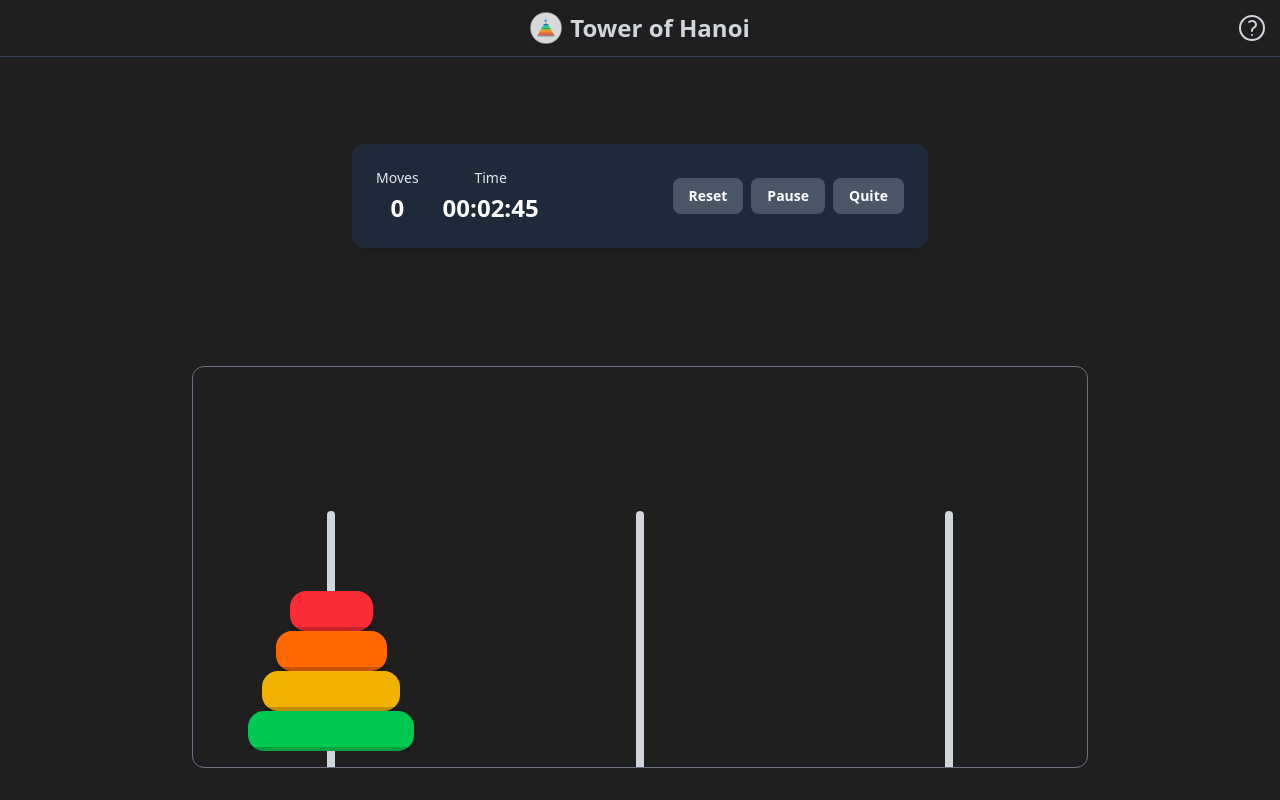
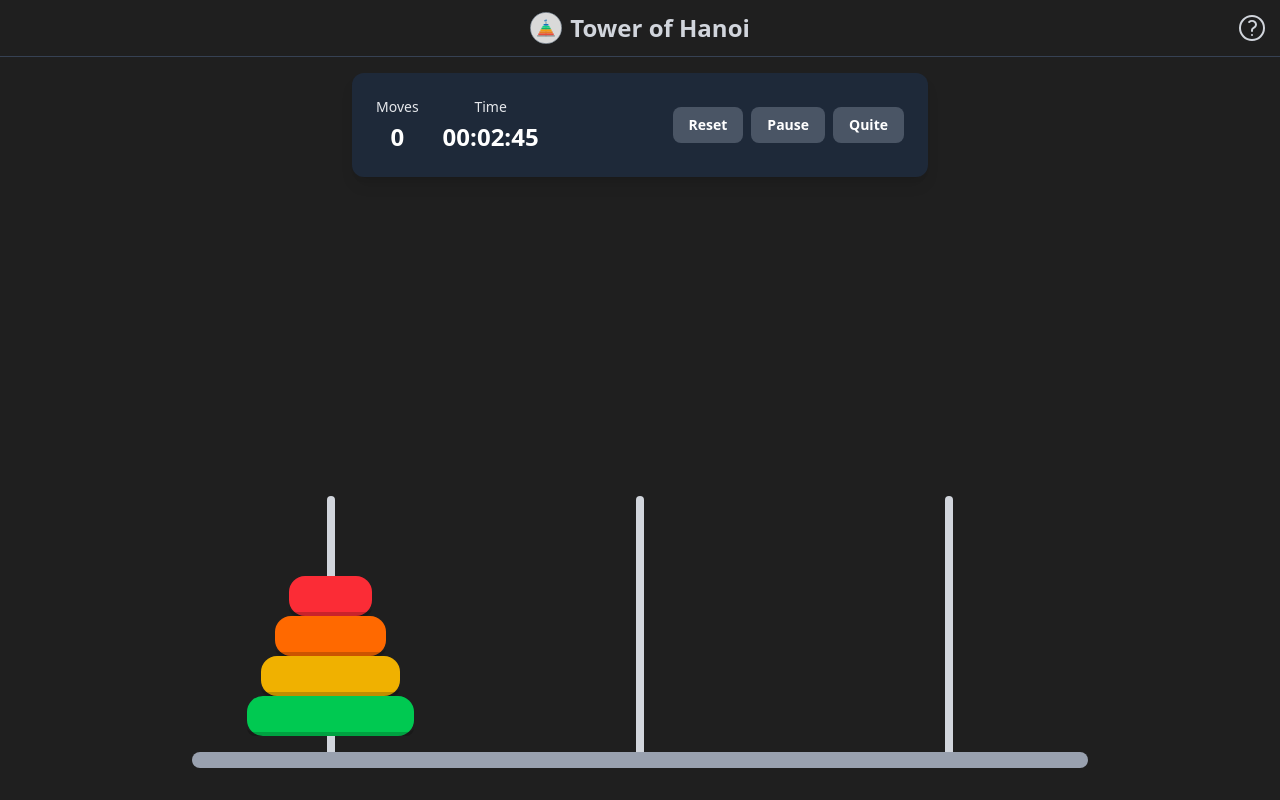
Before and after one commit to DeLinev/HanoiTower, a React (Vite) app: page / in a window 1280 px wide. Both pictures are taken after a click on the button "Start Game". Built offline with nearby package versions, Linux system fonts and the light colour scheme.

Commit message:
Refactor Card component layout and update HanoiGame component structure

```diff
--- a/src/components/common/Card.tsx
+++ b/src/components/common/Card.tsx
@@ -2,7 +2,7 @@ import type { CardType } from "../../types/ui.types";
 
 export function Card({ children, Icon, title } : CardType) {
     return (
-        <div className="flex flex-col items-center justify-center flex-1 gap-4 p-4">
+        <div className="flex flex-col items-center justify-start flex-1 gap-4 p-4">
             {
                 (Icon || title) &&
                 <div className="flex items-center gap-1">
--- a/src/components/game/HanoiGame.tsx
+++ b/src/components/game/HanoiGame.tsx
@@ -4,11 +4,12 @@ import { Tower } from "./Tower";
 export function HanoiGame({ gameState }: { gameState: GameState }) {
     return (
         <div className="w-full p-8">
-            <div className="grid grid-cols-3 gap-8 max-w-4xl mx-auto border-1 border-gray-500 rounded-xl">
+            <div className="grid grid-cols-3 gap-8 max-w-4xl mx-auto">
                 {gameState.towers.map((tower) => (
                     <Tower key={tower.id} tower={tower} />
                 ))}
             </div>
+            <div className="w-full h-4 bg-gray-400 rounded-lg max-w-4xl mx-auto"></div>
         </div>
     )
 }
```
